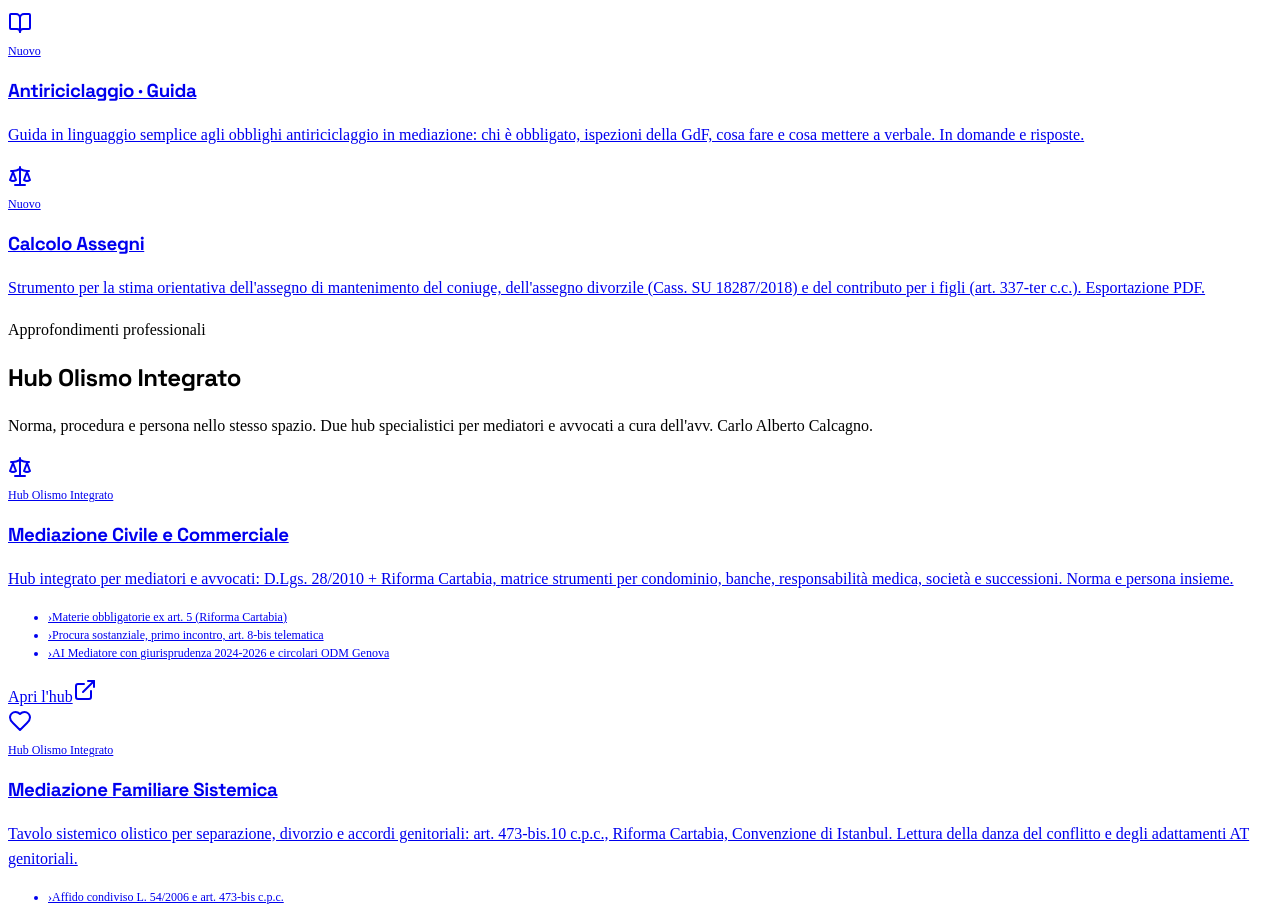
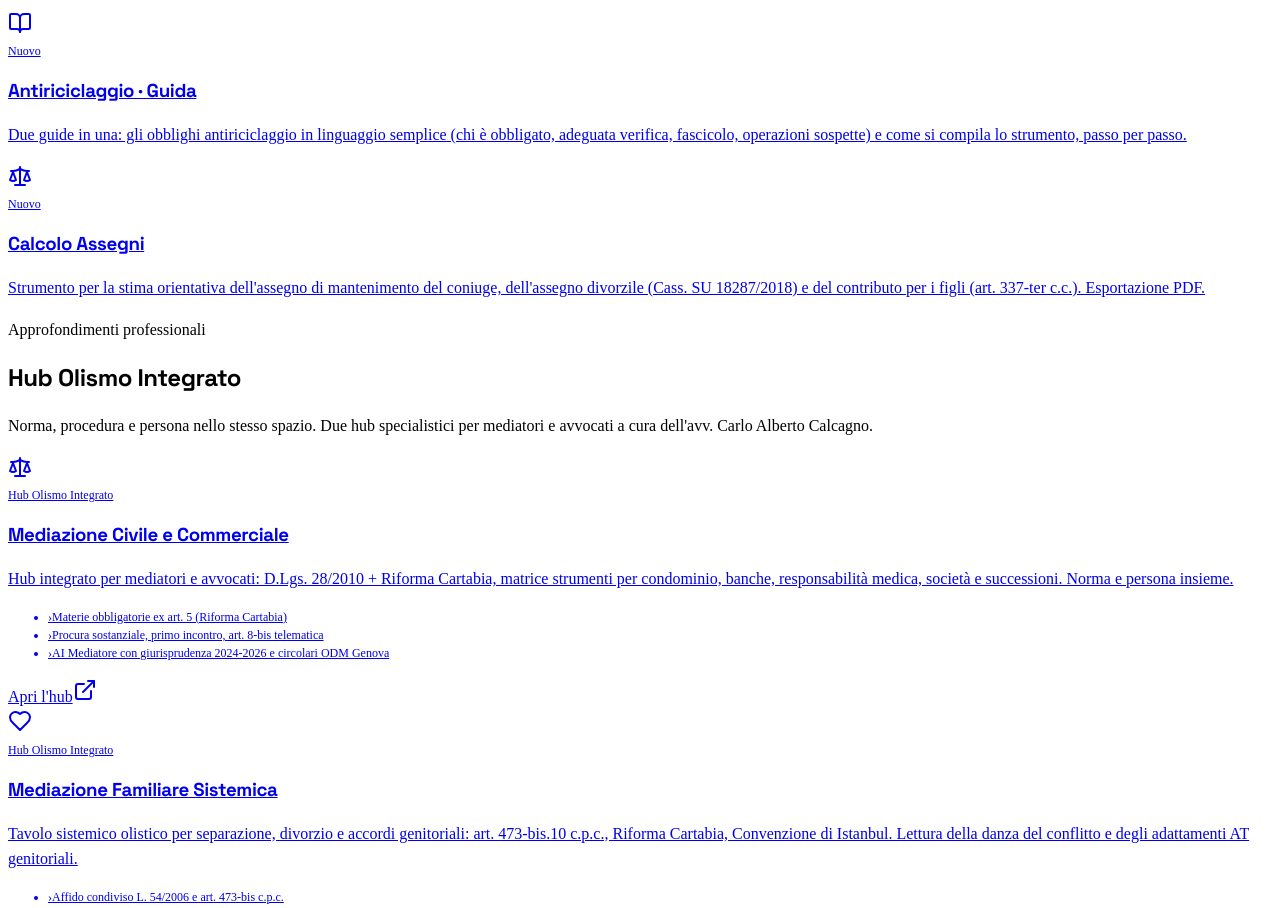
Before and after one commit to calcagnocarloalberto1-star/calcolomediazione, a React (Vite) app in the folder client/: page / in a window 1280 px wide. Shown: the part 2080-2988 px from the top of the page. Built offline with nearby package versions, Linux system fonts and the light colour scheme; no server answers.

Commit message:
Update SeoHead and home card copy for merged guida-obblighi/compilazione

```diff
--- a/client/src/pages/AntiriciclaggioGuida.tsx
+++ b/client/src/pages/AntiriciclaggioGuida.tsx
@@ -73,8 +73,8 @@ export default function AntiriciclaggioGuida() {
   return (
     <div className="w-full">
       <SeoHead
-        title="Antiriciclaggio in Mediazione — Guida in linguaggio semplice"
-        description="Guida in linguaggio semplice agli obblighi antiriciclaggio nella mediazione civile: chi è obbligato, ispezioni della Guardia di Finanza, cosa fare e cosa mettere a verbale. Per avvocati e organismi di mediazione."
+        title="Antiriciclaggio in Mediazione — Guida agli obblighi e alla compilazione"
+        description="Due guide in una: gli obblighi antiriciclaggio in mediazione in linguaggio semplice (chi è obbligato, adeguata verifica, fascicolo da conservare, come riconoscere un'operazione sospetta) e la guida pratica alla compilazione dello strumento, passo per passo. Per avvocati e organismi di mediazione."
         canonical="https://calcolomediazione.it/antiriciclaggio-guida"
       />
       {error && (
--- a/client/src/pages/Home.tsx
+++ b/client/src/pages/Home.tsx
@@ -93,7 +93,7 @@ const features = [
   {
     icon: BookOpen,
     title: "Antiriciclaggio · Guida",
-    description: "Guida in linguaggio semplice agli obblighi antiriciclaggio in mediazione: chi è obbligato, ispezioni della GdF, cosa fare e cosa mettere a verbale. In domande e risposte.",
+    description: "Due guide in una: gli obblighi antiriciclaggio in linguaggio semplice (chi è obbligato, adeguata verifica, fascicolo, operazioni sospette) e come si compila lo strumento, passo per passo.",
     href: "/antiriciclaggio-guida",
     active: true,
     isNew: true,
```
